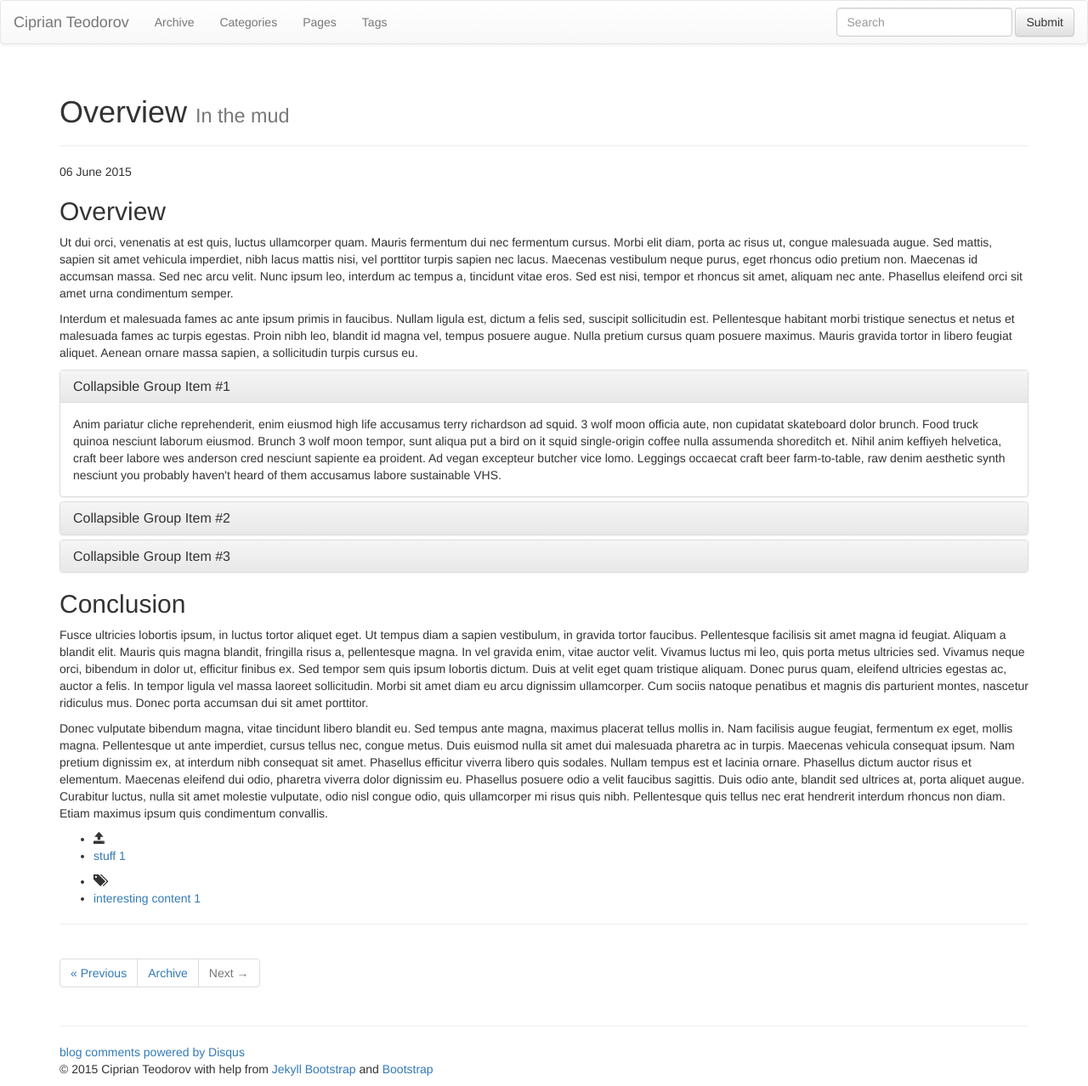
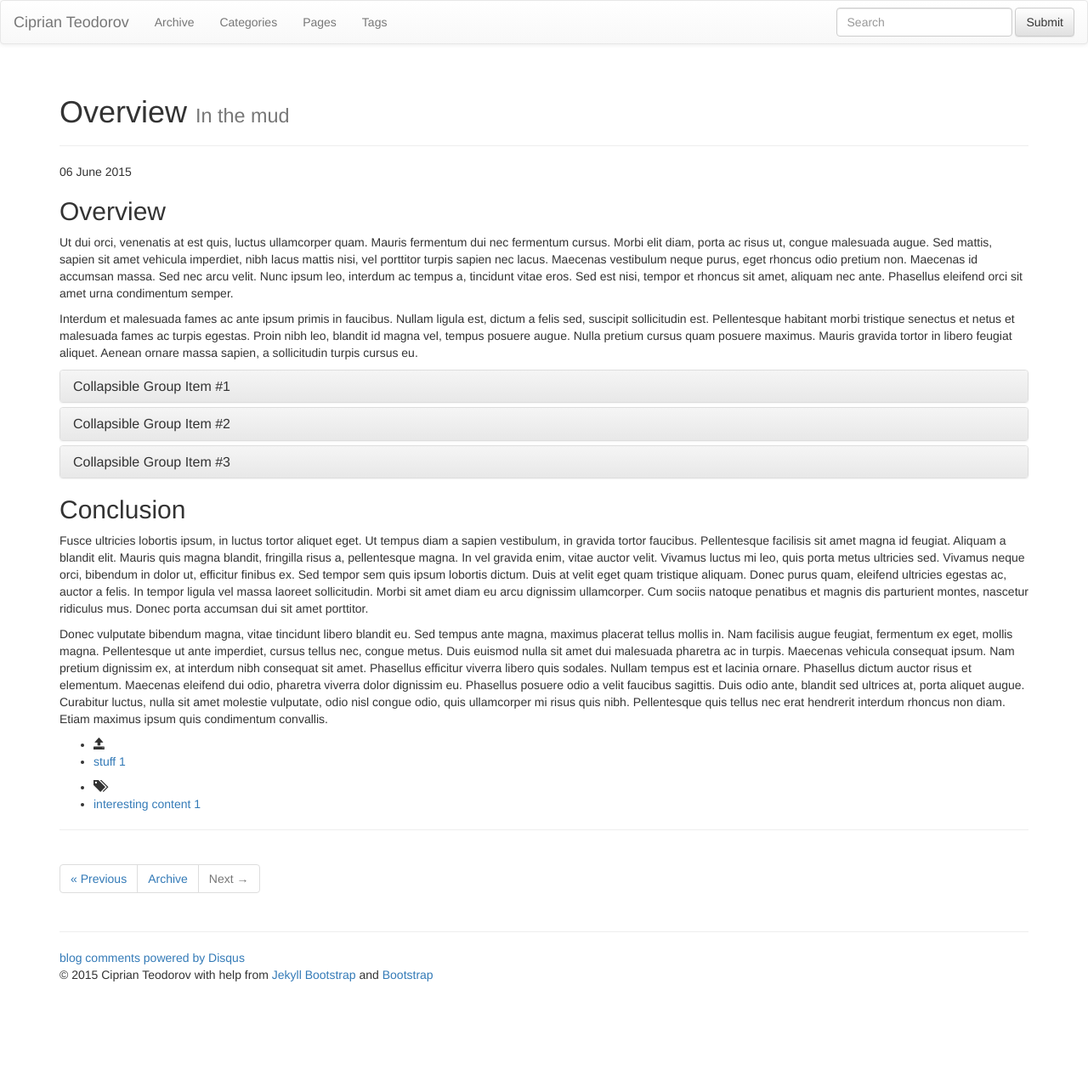
Before and after one commit to teodorov/teodorov.github.io, a Jekyll site: the page built from _posts/2015-06-06-overview.md, in a window 1280 px wide. Shown: the whole page at 85% size. Built offline with Jekyll 4.4.1, drawn with Linux system fonts in a browser that asks for light colours; nearby versions of some CDN libraries; library files that are not in the unit come from our copies; comment, search, counter and statistics services are not loaded; after the commit the page ends 1167 px from its top, so only the background shows below that.

Commit message:
all collapsed

```diff
--- a/_posts/2015-06-06-overview.md
+++ b/_posts/2015-06-06-overview.md
@@ -17,12 +17,12 @@ Interdum et malesuada fames ac ante ipsum primis in faucibus. Nullam ligula est,
   <div class="panel panel-default">
     <div class="panel-heading" role="tab" id="headingOne">
       <h4 class="panel-title">
-        <a data-toggle="collapse" data-parent="#accordion" href="#collapseOne" aria-expanded="true" aria-controls="collapseOne">
+        <a data-toggle="collapse" data-parent="#accordion" href="#collapseOne" aria-expanded="false" aria-controls="collapseOne">
           Collapsible Group Item #1
         </a>
       </h4>
     </div>
-    <div id="collapseOne" class="panel-collapse collapse in" role="tabpanel" aria-labelledby="headingOne">
+    <div id="collapseOne" class="panel-collapse collapse" role="tabpanel" aria-labelledby="headingOne">
       <div class="panel-body">
         Anim pariatur cliche reprehenderit, enim eiusmod high life accusamus terry richardson ad squid. 3 wolf moon officia aute, non cupidatat skateboard dolor brunch. Food truck quinoa nesciunt laborum eiusmod. Brunch 3 wolf moon tempor, sunt aliqua put a bird on it squid single-origin coffee nulla assumenda shoreditch et. Nihil anim keffiyeh helvetica, craft beer labore wes anderson cred nesciunt sapiente ea proident. Ad vegan excepteur butcher vice lomo. Leggings occaecat craft beer farm-to-table, raw denim aesthetic synth nesciunt you probably haven't heard of them accusamus labore sustainable VHS.
       </div>
```
